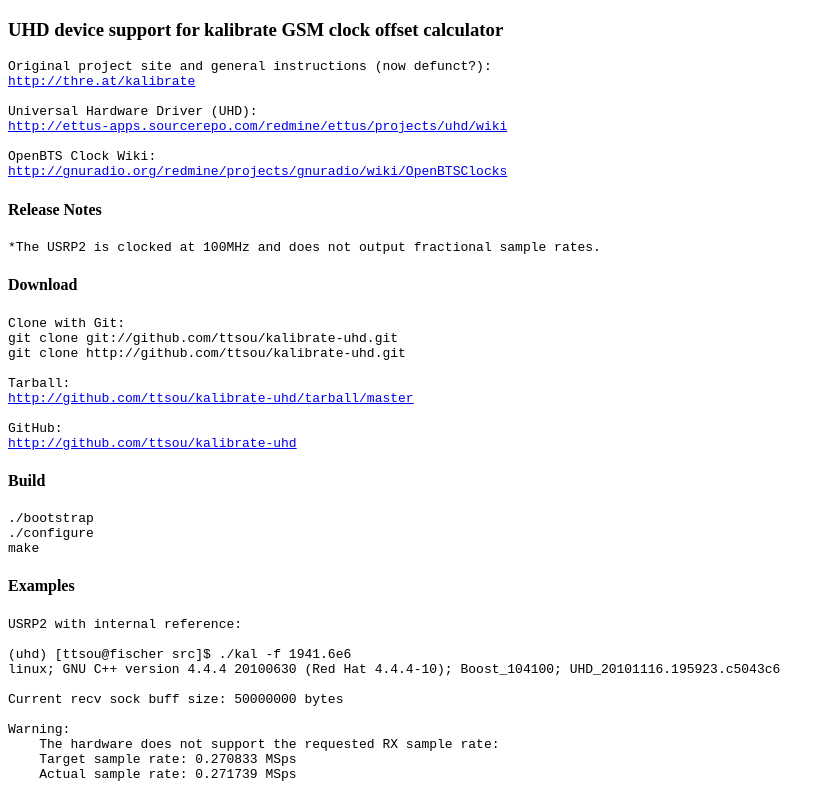
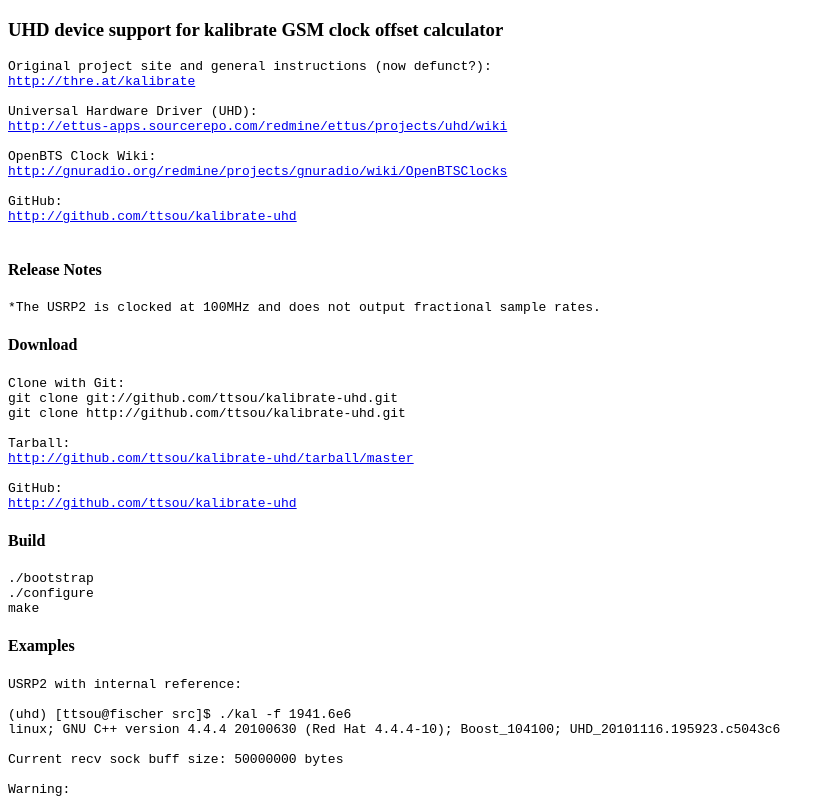
Before and after one commit to ttsou/kalibrate, a plain HTML site: page index.html in a window 1280 px wide. Shown: the top 798 px of the page, without its empty margins (0-835 px from the left). Drawn offline with Linux system fonts and the light colour scheme.

Commit message:
html: add github link

```diff
--- a/index.html
+++ b/index.html
@@ -18,8 +18,11 @@
 
 OpenBTS Clock Wiki:
 <a href="http://gnuradio.org/redmine/projects/gnuradio/wiki/OpenBTSClocks">http://gnuradio.org/redmine/projects/gnuradio/wiki/OpenBTSClocks</a>
+
+GitHub:
+<a href="http://github.com/ttsou/kalibrate-uhd">http://github.com/ttsou/kalibrate-uhd</a>
+
 </pre>
-
 <h4>Release Notes</h4>
 <pre>
 *The USRP2 is clocked at 100MHz and does not output fractional sample rates.
```
